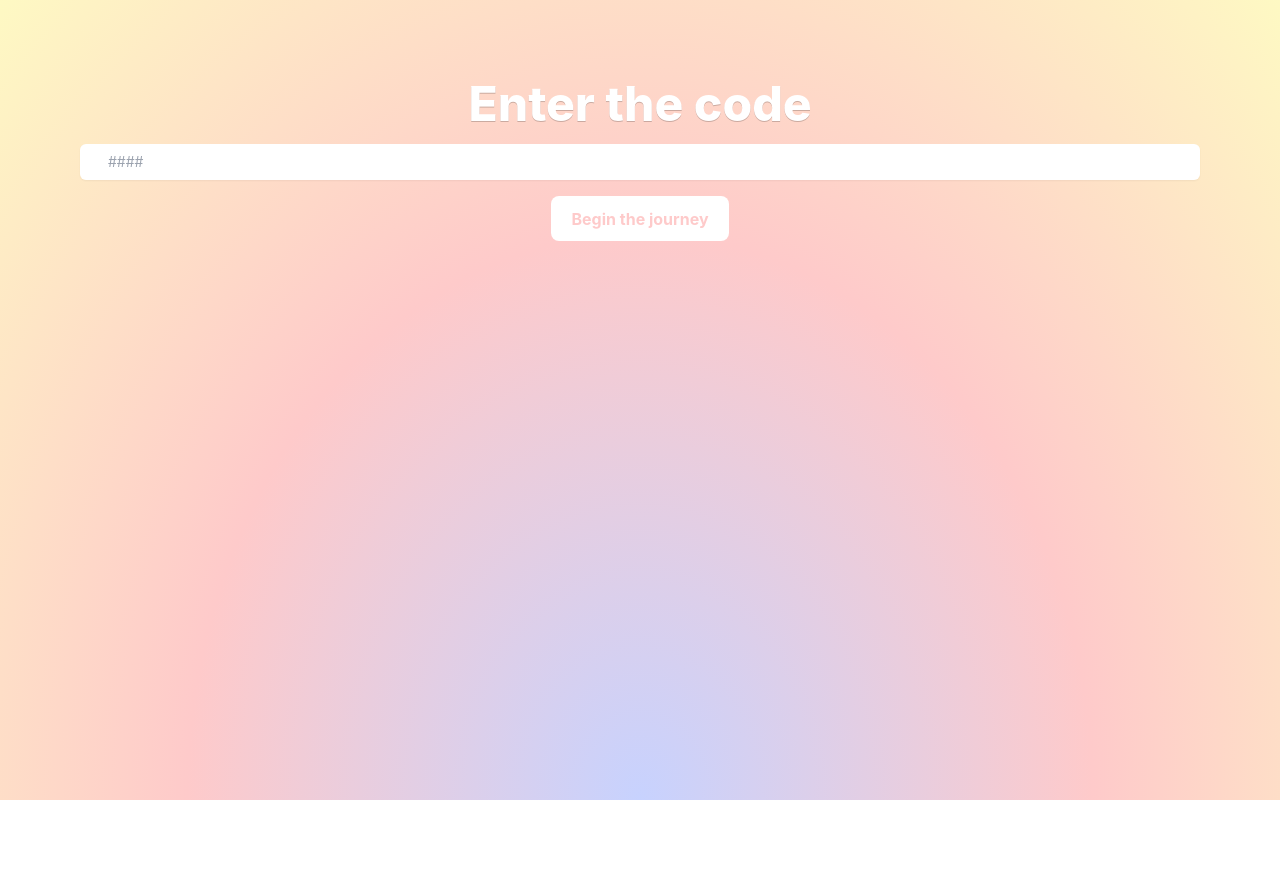
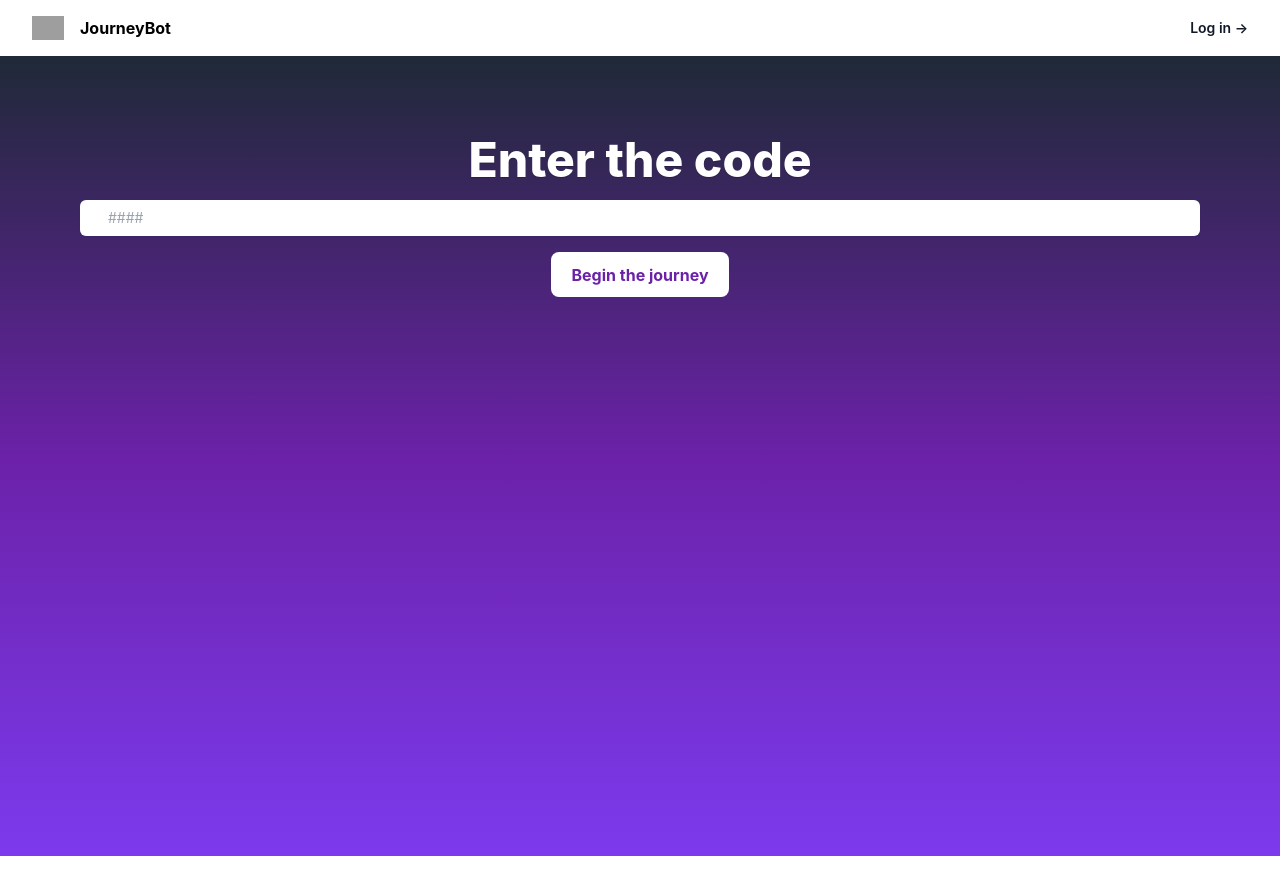
Before and after one commit to somkamarius/h4v, a React (Vite) app in the folder web-app/: page / in a window 1280 px wide. Before the commit the page ends 832 px from the top, so only its background shows below. Built offline with nearby package versions, Linux system fonts and the light colour scheme; grey boxes are pictures that could not be loaded.

Commit message:
make it sweksy

```diff
--- a/web-app/src/App.tsx
+++ b/web-app/src/App.tsx
@@ -1,8 +1,9 @@
 import { useState } from 'react'
 import './App.css'
 import { GameScreen, IntroPage } from './components'
-import { ToastContainer } from 'react-toastify'
-import 'react-toastify/dist/ReactToastify.css'
+import { ToastContainer } from 'react-toastify';
+import 'react-toastify/dist/ReactToastify.css';
+import { Header } from './components/Header';
 
 function App() {
     const [displayGame, setDisplayGame] = useState(false)
@@ -27,16 +28,9 @@ function App() {
                 draggable
                 pauseOnHover
             />
-            <div className="min-h-screen bg-[radial-gradient(ellipse_at_bottom,_var(--tw-gradient-stops))] from-indigo-200 via-red-200 to-yellow-100">
-                {displayGame ? (
-                    <GameScreen initialMessage={initialMessage} code={code} />
-                ) : (
-                    <IntroPage
-                        setDisplayGame={setDisplayGame}
-                        setInitialMessage={setInitialMessage}
-                        setCode={setCode}
-                    />
-                )}
+            <Header />
+            <div className="min-h-screen bg-gradient-to-b from-gray-800 via-purple-800 to-violet-600">
+                {displayGame ? <GameScreen initialMessage={initialMessage} code={code} /> : <IntroPage setDisplayGame={setDisplayGame} setInitialMessage={setInitialMessage} setUpperCode={setCode} />}
             </div>
         </>
     )
--- a/web-app/src/components/GameScreen.tsx
+++ b/web-app/src/components/GameScreen.tsx
@@ -1,5 +1,5 @@
 import { toast } from 'react-toastify'
-import { Conversation, Journey } from '../common/types'
+import { Conversation } from '../common/types'
 import JourneyService from '../service'
 import { useEffect, useState } from 'react'
 
@@ -15,17 +15,23 @@ export function GameScreen({ initialMessage, code }: Props) {
     )
     const [isLoading, setIsLoading] = useState(false)
     const [isPolling, setIsPolling] = useState(true)
+    const [fade, setFade] = useState(false);
 
     const delay = (ms: number) =>
         new Promise((resolve) => setTimeout(resolve, ms))
 
     useEffect(() => {
+        setFade(true)
+    }, [])
+
+    useEffect(() => {
+        setIsLoading(true)
         const loadConversation = async () => {
             if (isPolling) {
                 setIsLoading(true)
                 return await JourneyService.getConversationId(code)
                     .then(async (data) => {
-                        var status = 'running'
+                        let status = 'running'
                         while (status == 'running') {
                             await delay(1000)
                             await JourneyService.getMessageStream(data.id).then(
@@ -91,62 +97,38 @@ export function GameScreen({ initialMessage, code }: Props) {
 
     return (
         <div className="py-20">
-            <div className="mx-6">
-                <div className="flex w-full min-h-[50%]">
-                    <div className="grid flex-col space-y-2 text-xs max-w-xs mx-2 order-2 justify-items-stretch w-full">
-                        <div
-                            className={`px-4 italic py-2 rounded-lg inline-block text-gray-600`}
-                        >
+            <div className="mx-3">
+                <div className="flex w-full max-h-[600px] min-h-[600px] overflow-y-auto ">
+                    <div className="mx-auto grid flex-col space-y-2 text-sm max-w-xs order-2 justify-items-stretch w-full">
+                        <div className={`w-full px-4 italic py-2 rounded-lg inline-block text-white transition-all duration-[3000ms] ${fade ? "opacity-100" : "opacity-0"}`}>
                             {initialMessage}
                         </div>
-                        {conversations.map(
-                            (convo: Conversation, idx: number) => {
+                        {conversations.map((convo: Conversation, idx: number) => {
                             return (
-                                    <div
-                                        key={convo.content + idx}
-                                        className={`${
-                                            convo.role === 'assistant'
-                                                ? 'justify-self-start bg-white text-left'
-                                                : ' justify-self-end bg-indigo-200 text-right'
-                                        } px-4 py-2 rounded-lg inline-block text-gray-600`}
-                                    >
+                                <div key={convo.content + idx} className={`${convo.role === 'assistant' ? 'justify-self-start bg-white text-left' : ' justify-self-end bg-indigo-200 text-right'} px-4 py-2 rounded-lg inline-block text-gray-600 h-content `}>
                                     {convo.content}
                                 </div>
                             )
-                            }
-                        )}
+                        })}
                     </div>
                 </div>
             </div>
 
+            <div className={`transition-all duration-[3000ms] ${fade ? "opacity-100" : "opacity-0"}`}>
                 <div className="mx-20 relative mt-12 rounded-md shadow-sm">
                     <div className="pointer-events-none absolute inset-y-0 left-0 flex items-center pl-3" />
-                <textarea
-                    value={message}
-                    disabled={isLoading}
-                    onChange={(e) => setMessage(e.target.value)}
-                    name="price"
-                    id="price"
-                    className="disabled:bg-slate-100 mt-4 block w-full rounded-md border-0 py-1.5 px-4 text-gray-900 placeholder:text-gray-400 sm:text-sm sm:leading-6"
-                    placeholder="your message"
-                />
+                    <textarea value={message} disabled={isLoading} onChange={(e) => setMessage(e.target.value)} name="price" id="price" className="disabled:bg-slate-100 mt-4 block w-full rounded-md border-0 py-1.5 px-4 text-gray-900 placeholder:text-gray-400 sm:text-sm sm:leading-6" placeholder={isLoading ? 'loading...' : "Your message..."} />
                 </div>
 
-            <button
-                disabled={isLoading}
-                onClick={handleSubmit}
-                type="submit"
-                className="disabled:bg-slate-100 mt-4 text-red-200 font-bold transition ease-in-out delay-150 bg-white hover:-translate-y-1 hover:scale-110 duration-300"
-            >
-                {isLoading ? (
+                <button disabled={isLoading} onClick={handleSubmit} type="submit" className="disabled:bg-slate-100 mt-4 text-red-200 font-bold transition ease-in-out delay-150 bg-white hover:-translate-y-1 hover:scale-110 duration-300">
+                    {isLoading ?
                         <>
                             {/* <div className="pt-1 mr-4 animate-spin inline-block w-6 h-6 border-[3px] border-current border-t-transparent text-red-200 rounded-full" role="status" aria-label="loading" /> */}
                             ...Loading
                         </>
-                ) : (
-                    <label className="mb-4">Send </label>
-                )}
+                        : <label className="mb-4">Send </label>}
                 </button>
             </div>
+        </div >
     )
 }
--- /dev/null
+++ b/web-app/src/components/Header.tsx
@@ -0,0 +1,22 @@
+export const Header = () => {
+    return (
+        <header className="bg-white">
+            <nav className="mx-auto flex max-w-7xl items-center justify-between p-4 lg:px-8" aria-label="Global">
+                <div className="flex lg:flex-1">
+                    <a href="" className="-m-1.5 p-1.5 flex flex-row">
+                        <span className="sr-only">Your Company</span>
+                        <img className="h-6 w-auto" src="https://tailwindui.com/img/logos/mark.svg?color=purple&shade800" alt="" />
+                        <label className="font-bold ml-4 text-black">JourneyBot</label>
+                    </a>
+                </div>
+                <div className="flex lg:hidden">
+                </div>
+                <div className="hidden lg:flex lg:flex-1 lg:justify-end">
+                    <a href="#" className="text-sm font-semibold leading-6 text-gray-900">
+                        Log in <span aria-hidden="true">&rarr;</span>
+                    </a>
+                </div>
+            </nav>
+        </header>
+    )
+}
--- a/web-app/src/components/InputField.tsx
+++ /dev/null
@@ -1,42 +0,0 @@
-import { useState } from "react"
-import JourneyService from "../service";
-import { toast } from "react-toastify";
-
-
-type Props = {
-    setDisplayGame: React.Dispatch<React.SetStateAction<boolean>>
-    setInitialMessage: React.Dispatch<React.SetStateAction<string>>
-    setUpperCode: React.Dispatch<React.SetStateAction<string>>
-}
-
-export function InputField({ setDisplayGame, setInitialMessage, setUpperCode }: Props) {
-    const [code, setCode] = useState<string>('');
-
-    const isValid = (code: string): boolean => {
-        if (code.length !== 1) {
-            return false;
-        }
-        return true;
-    }
-
-    const handleSubmit = async () => {
-        if (isValid(code)) {
-            // submit
-            setInitialMessage(await JourneyService.getMessage(code))
-            setDisplayGame(true)
-            return;
-        }
-
-        toast('Incorrect code', { type: "error" })
-    }
-
-    return <div>
-        <div className="relative mt-2 rounded-md shadow-sm">
-            <div className="pointer-events-none absolute inset-y-0 left-0 flex items-center pl-3" />
-            <input onBlur={(event) => { setCode(event.target.value); setUpperCode(event.target.value) }} type="text" name="price" id="price" className="mt-4 block w-full rounded-md border-0 py-1.5 pl-7 pr-20 text-gray-900 placeholder:text-gray-400 sm:text-sm sm:leading-6" placeholder="####" />
-        </div>
-        <button onClick={handleSubmit} type="submit" className="mt-4 text-red-200 font-bold transition ease-in-out delay-150 bg-white hover:-translate-y-1 hover:scale-110 duration-300">
-            Begin the journey
-        </button>
-    </div>
-}
--- a/web-app/src/components/IntroPage.tsx
+++ b/web-app/src/components/IntroPage.tsx
@@ -1,18 +1,51 @@
-import { InputField } from "./InputField";
+import { useState } from "react";
+import JourneyService from '../service'
+import { toast } from "react-toastify";
 
 type Props = {
     setDisplayGame: React.Dispatch<React.SetStateAction<boolean>>
     setInitialMessage: React.Dispatch<React.SetStateAction<string>>
-    setCode: React.Dispatch<React.SetStateAction<string>>
+    setUpperCode: React.Dispatch<React.SetStateAction<string>>
 }
 
-export function IntroPage({ setDisplayGame, setInitialMessage, setCode }: Props) {
+export function IntroPage({ setDisplayGame, setInitialMessage, setUpperCode }: Props) {
+    const [code, setCode] = useState<string>('');
+    const [fade, setFade] = useState(false);
+
+    const isValid = (code: string): boolean => {
+        if (code.length !== 1) {
+            return false;
+        }
+        return true;
+    }
+
+    const handleSubmit = async () => {
+        setFade(true);
+
+        setTimeout(async () => {
+            if (isValid(code)) {
+                // submit
+                setInitialMessage(await JourneyService.getMessage(code))
+                setDisplayGame(true)
+                return;
+            }
+
+            toast('Incorrect code', { type: "error" })
+        }, 2000);
+    }
     return (
-        <div className="pt-20 mx-20">
+        <div className={`pt-20 mx-20 transition-all duration-[2000ms] ${!fade ? "opacity-100" : "opacity-0"}`}>
             <div className="font-extrabold text-white text-5xl">
                 <label className="[text-shadow:_0_1px_0_rgb(0_0_0_/_20%)]">Enter the code</label>
             </div>
-            <InputField setDisplayGame={setDisplayGame} setInitialMessage={setInitialMessage} setUpperCode={setCode} />
+
+            <div className="relative mt-2 rounded-md shadow-sm">
+                <div className="pointer-events-none absolute inset-y-0 left-0 flex items-center pl-3" />
+                <input onBlur={(event) => { setCode(event.target.value); setUpperCode(event.target.value) }} type="text" name="price" id="price" className="mt-4 block w-full rounded-md border-0 py-1.5 pl-7 pr-20 text-gray-900 placeholder:text-gray-400 sm:text-sm sm:leading-6" placeholder="####" />
+            </div>
+            <button onClick={handleSubmit} type="submit" className="mt-4 text-purple-800 font-bold bg-white ">
+                Begin the journey
+            </button>
         </div>
     )
 }
--- a/web-app/src/components/index.ts
+++ b/web-app/src/components/index.ts
@@ -1,3 +1,2 @@
 export * from './GameScreen'
 export * from './IntroPage'
-export * from './InputField'
--- a/web-app/src/index.css
+++ b/web-app/src/index.css
@@ -7,10 +7,7 @@
   line-height: 1.5;
   font-weight: 400;
 
-  color-scheme: light dark;
-  color: rgba(255, 255, 255, 0.87);
-  background-color: #242424;
-
+  background-image: black;
   font-synthesis: none;
   text-rendering: optimizeLegibility;
   -webkit-font-smoothing: antialiased;
```
Lines whose indentation alone changed are shown as unchanged.
